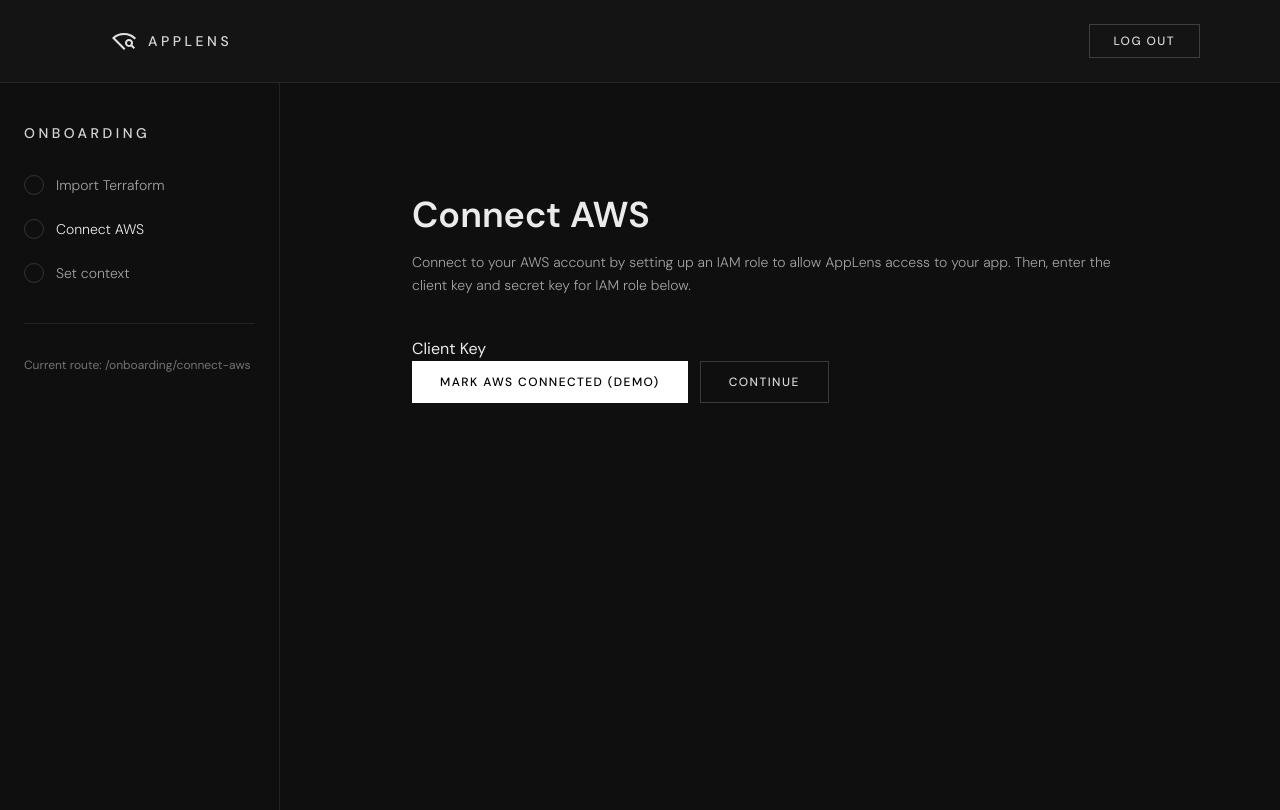
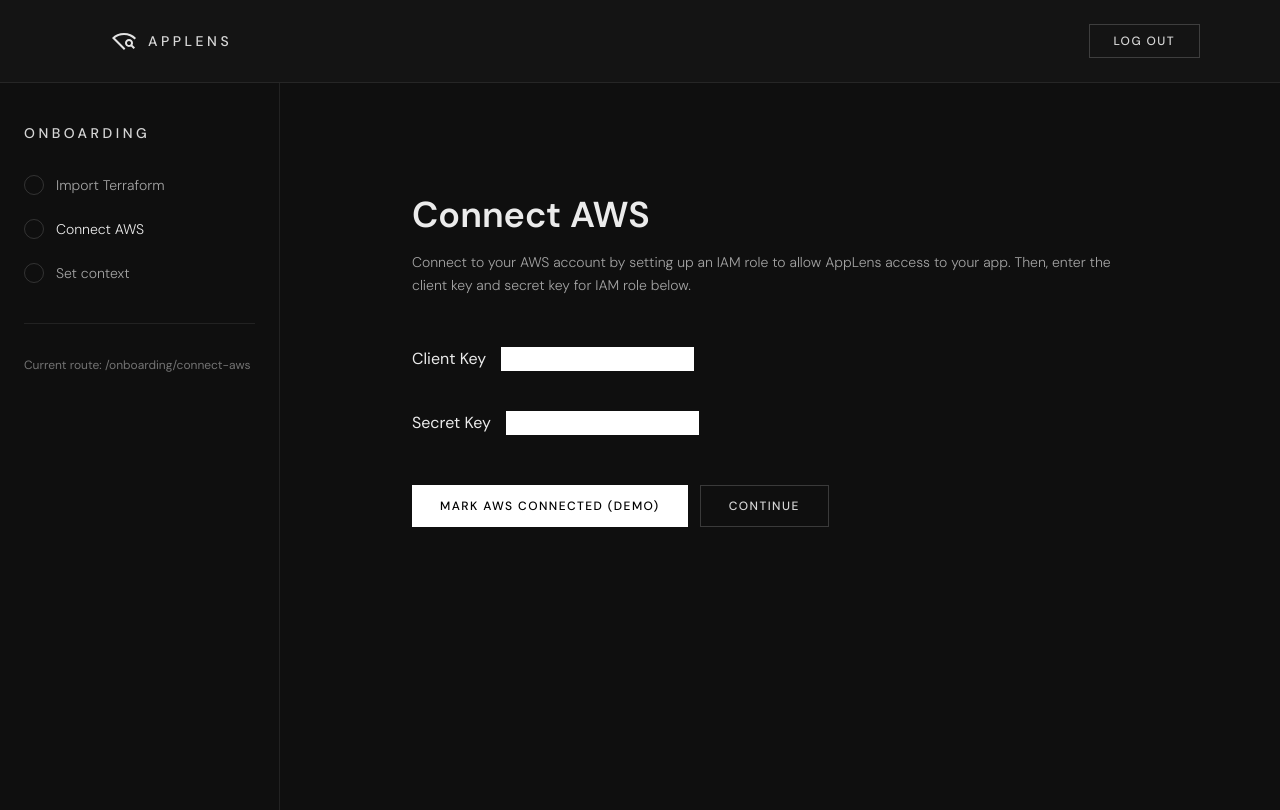
Before and after one commit to applens-dev/applens-dashboard, a React (Vite) app: page /onboarding/connect-aws in a window 1280 px wide. Built offline with nearby package versions, Linux system fonts and the light colour scheme; no server answers.

Commit message:
Finished and styled the frontend for the Connect AWS page.

```diff
--- a/src/index.css
+++ b/src/index.css
@@ -38,6 +38,36 @@ body {
   -webkit-mask-image: linear-gradient(to left, black 0%, transparent 96%);
   mask-image: linear-gradient(to left, black 0%, transparent 96%);
 }
+
+/*
+=============================================================================================
+Connect AWS Page
+=============================================================================================
+*/
+
+#connect-aws-form {
+  display: block;
+  padding: 30px 0px;
+}
+
+#connect-aws-form label {
+  display: block;
+  padding: 20px 0px;
+}
+
+#connect-aws-form input {
+  background-color: white;
+  color: black;
+  margin-left: 15px;
+  padding-left: 5px;
+}
+
+
+/*
+=============================================================================================
+Dashboard Page
+=============================================================================================
+*/
 
 section.dashboard {
   /* padding-top: 50px; */
--- a/src/pages/ConnectAwsPage.tsx
+++ b/src/pages/ConnectAwsPage.tsx
@@ -6,10 +6,26 @@ export default function ConnectAwsPage() {
   const { state, setAwsConnected } = useOnboarding();
 
   const [clientKey, setClientKey] = useState("");
+  const [secretKey, setSecretKey] = useState("");
 
   const handleClientKeyChange = (e: ChangeEvent<HTMLInputElement>) => {
     setClientKey(e.target.value);
   }
+
+  const handleSecretKeyChange = (e : ChangeEvent<HTMLInputElement>) => {
+    setSecretKey(e.target.value);
+  }
+
+  const handleSubmit = () => {
+    const payload = {
+      clientKey,
+      secretKey,
+    };
+    console.log(payload);
+    // TODO: Send credentials to the API using fetch
+    setAwsConnected(true);
+  }
+
 
   return (
     <div className="max-w-4xl mx-auto px-10 sm:px-16 lg:px-20 pt-28">
@@ -17,22 +33,25 @@ export default function ConnectAwsPage() {
         Connect AWS
       </h2>
 
-      <p className="text-sm text-(--text-secondary) font-light leading-relaxed mb-10">
+      <p className="text-sm text-(--text-secondary) font-light leading-relaxed">
         Connect to your AWS account by setting up an IAM role to allow AppLens access to your app. Then, enter the client key and secret key for IAM role below.
       </p>
 
-      <form>
+      <form id="connect-aws-form">
         <label>
           Client Key
           <input name="client_key" onChange={handleClientKeyChange} value={clientKey} />
         </label>
-        <input name="secret_key" />
+        <label>
+          Secret Key
+          <input name="secret_key" onChange={handleSecretKeyChange} value={secretKey} />
+        </label>
       </form>
 
       <div className="flex flex-col sm:flex-row gap-3">
         <button
           type="button"
-          onClick={() => setAwsConnected(true)}
+          onClick={handleSubmit}
           className="px-7 py-3 bg-white text-black text-xs font-medium tracking-[0.12em] uppercase hover:bg-gray-100"
         >
           Mark AWS Connected (demo)
```
